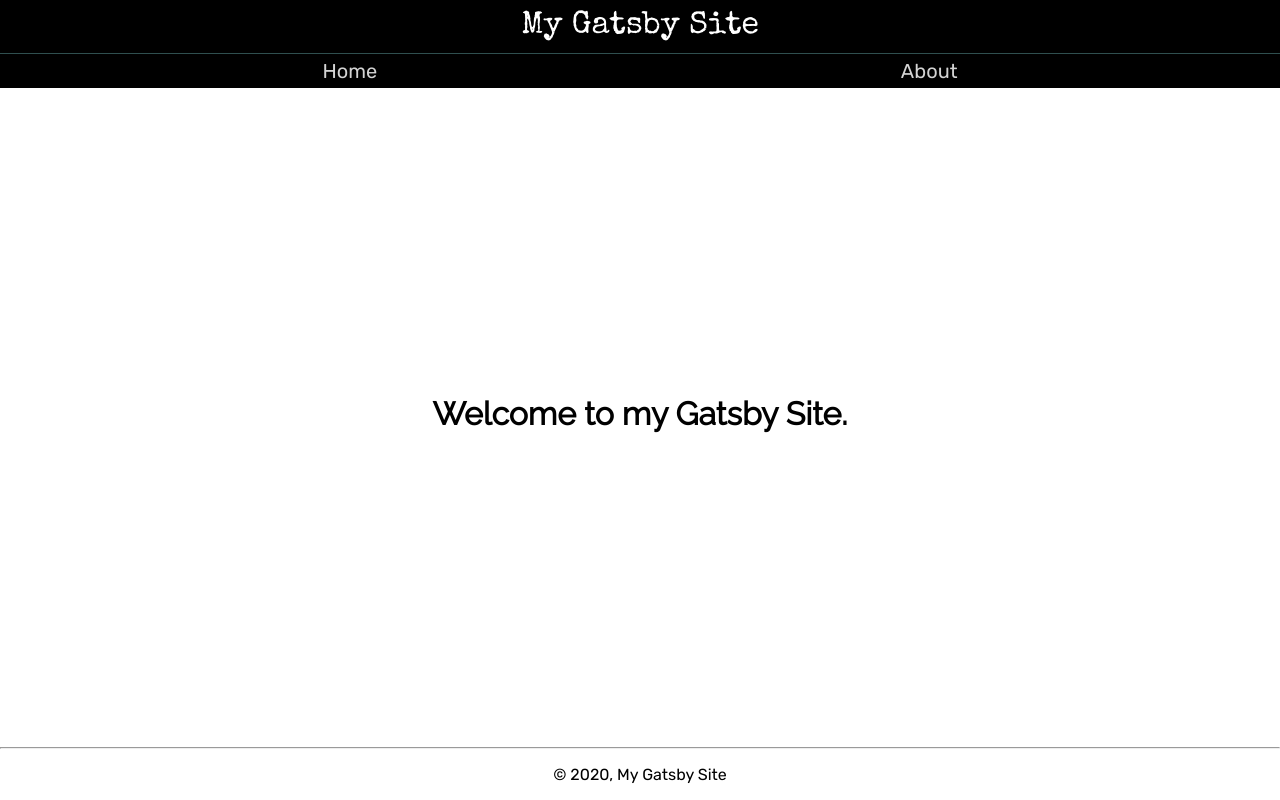
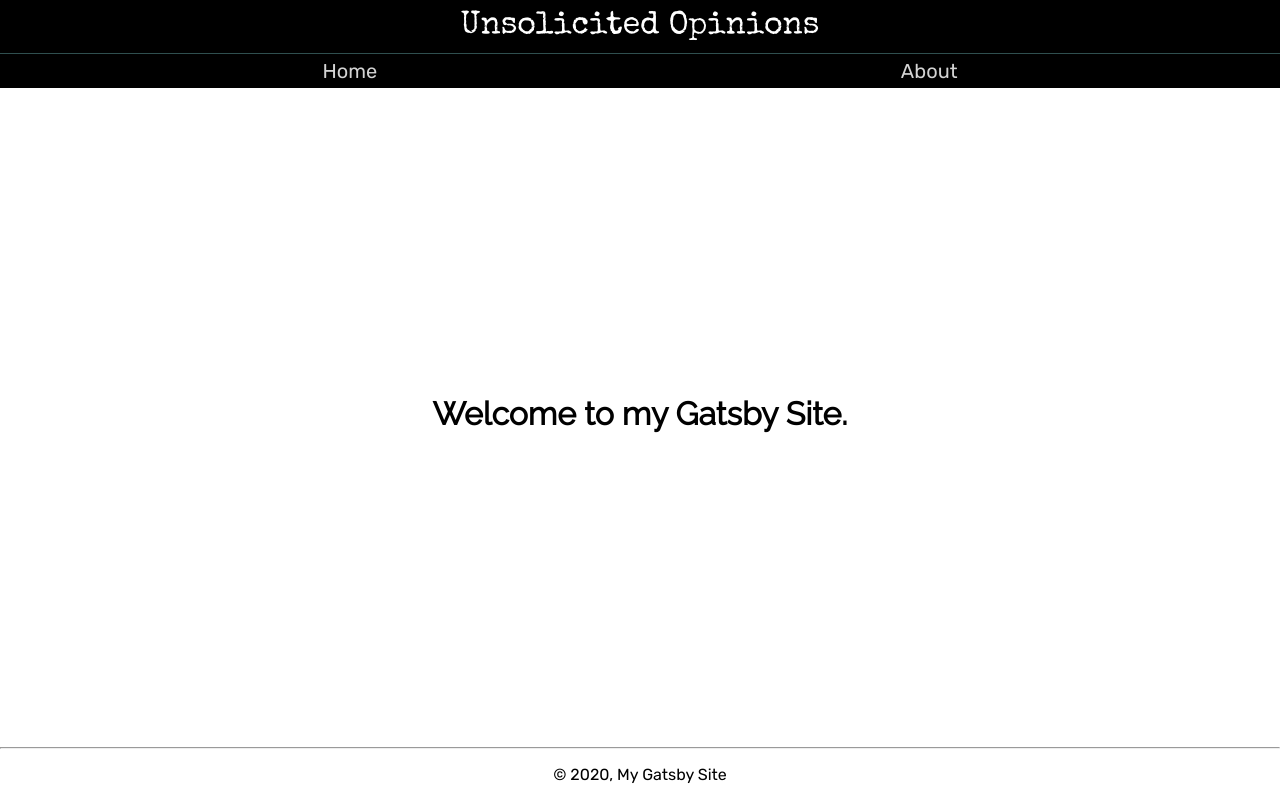
Before and after one commit to willjw3/website-with-gatsby-tutorial, a Gatsby site: page / in a window 1280 px wide. Built offline with nearby package versions, Linux system fonts and the light colour scheme; Gatsby itself is replaced by a stand-in of ours.

Commit message:
Initial commit for this branch

```diff
--- a/gatsby-config.js
+++ b/gatsby-config.js
@@ -1,4 +1,9 @@
 module.exports = {
+  siteMetadata: {
+    title: `Unsolicited Opinions`,
+    siteUrl: `https://www.google.com`,
+    description: `This is my rant blog. There are many like it, but this one is mine.`
+  },
     plugins: [
         `gatsby-plugin-sass`,
         {
--- a/src/components/header.js
+++ b/src/components/header.js
@@ -1,12 +1,25 @@
 import React from "react"
-import { Link } from "gatsby"
+import { Link, graphql, useStaticQuery } from "gatsby"
 import "../styles/header.scss"
+import { siteMetadata } from "../../gatsby-config"
 
 const Header = () => {
+    const data = useStaticQuery(graphql`
+        query headerQuery {
+            site {
+                siteMetadata {
+                title
+                siteUrl
+                description
+                }
+            }
+        }
+    `)
+    console.log(data)
     return (
         <div className="header">
             <div className="header-top-content">
-              <Link className="header-top-content-title" to="/"><h1>My Gatsby Site</h1></Link>
+                <Link className="header-top-content-title" to="/"><h1>{data.site.siteMetadata.title}</h1></Link>
             </div>
             <div className="header-bottom-content">
             <div className="header-bottom-content-links">
```
